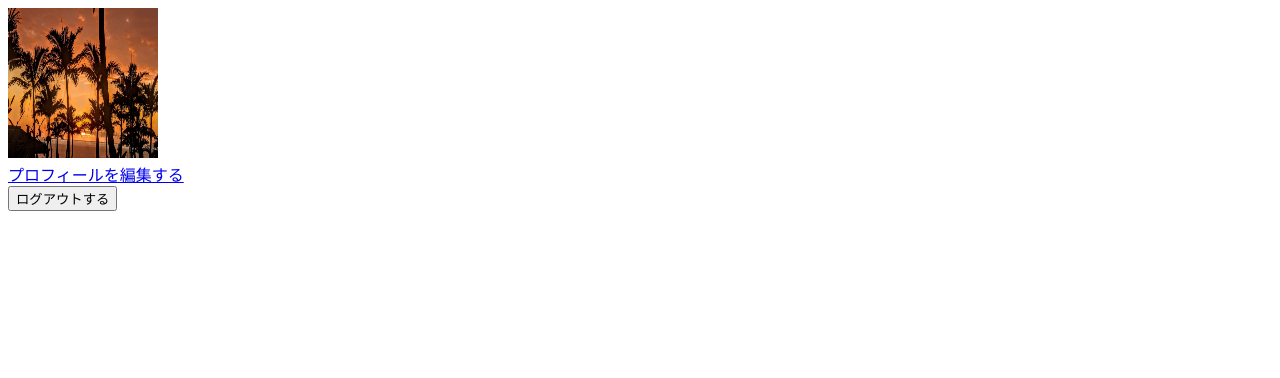
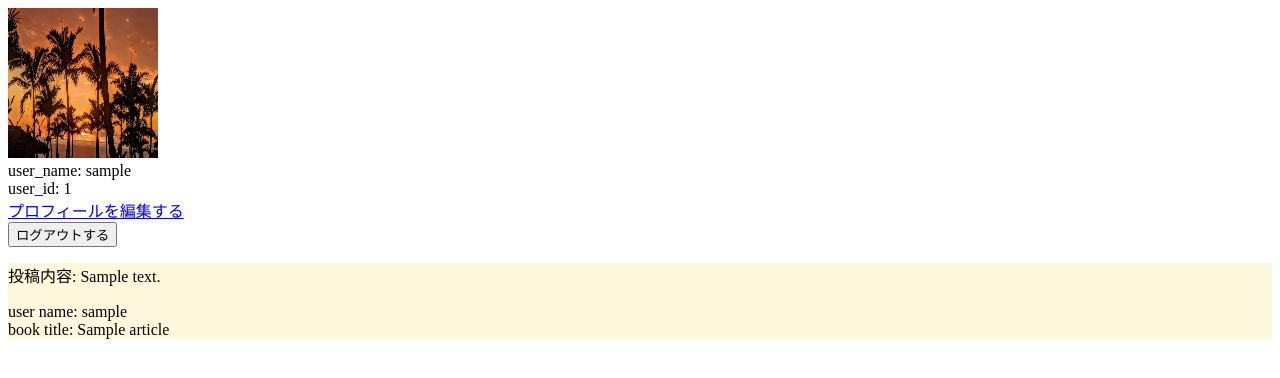
Before and after one commit to shosho44/book_emotion_post, a Flask app: page /user_profile in a window 1280 px wide. Shown: the top 378 px of the page. Run offline with Flask 2, Linux system fonts and the light colour scheme; a user stored in the database is signed in; tables that the repository leaves empty hold one stand-in row (values such as "Sample post").

Commit message:
[feat]user profileに特定のユーザーの投稿を表示できるようにした

```diff
--- a/run.py
+++ b/run.py
@@ -133,7 +133,16 @@ def signup_confirm():
 
 @app.route('/user_profile', methods=['POST', 'GET'])
 def user_profile():
-    return render_template('user-profile.html')
+    user_id = current_user.user_id
+    user_name = current_user.user_name
+
+    is_article_exist = PostArticle.query.filter_by(user_id=user_id).all()
+
+    if is_article_exist:
+        some_article_data = is_article_exist
+        return render_template('user-profile.html', user_id=user_id, user_name=user_name, some_article_data=some_article_data)
+    else:
+        return render_template('user-profile.html', user_id=user_id, user_name=user_name)
 
 
 @app.route('/logout_confirm', methods=['POST'])
--- a/templates/user-profile.html
+++ b/templates/user-profile.html
@@ -12,10 +12,10 @@
     </div>
     <div>
         <div>
-            <span>{{ user_name }}</span>
+            <span>user_name: {{ user_name }}</span>
         </div>
         <div>
-            <span>{{ user_id }}</span>
+            <span>user_id: {{ user_id }}</span>
         </div>
     </div>
     <div>
@@ -25,9 +25,13 @@
         <button type="submit">ログアウトする</button>
     </form>
     <div>
-        <div>
-            <p></p>  <!--ユーザーの投稿一覧表示する。forで回す-->
-        </div>
+        {% for data in some_article_data %}
+            <div style="margin-bottom: 5px;background-color:cornsilk">
+                <p>投稿内容: {{ data.post_content }}</p>
+                <span>user name: {{ data.user_name }}</span><br>
+                <span>book title: {{ data.book_title }}</span>
+            </div>
+        {% endfor %}
     </div>
 </body>
 </html>
```
Also changed, not shown: 1 other file.
